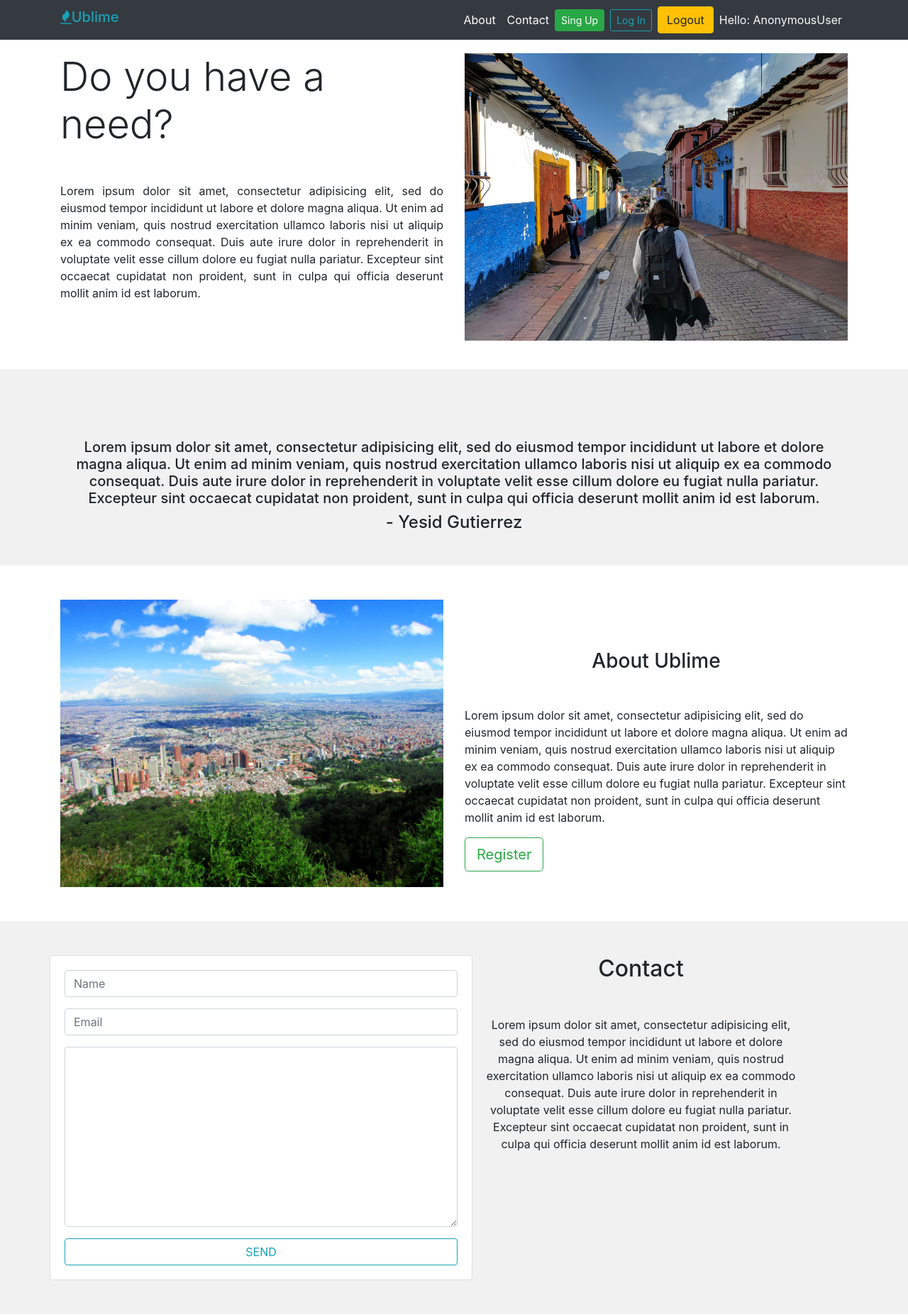
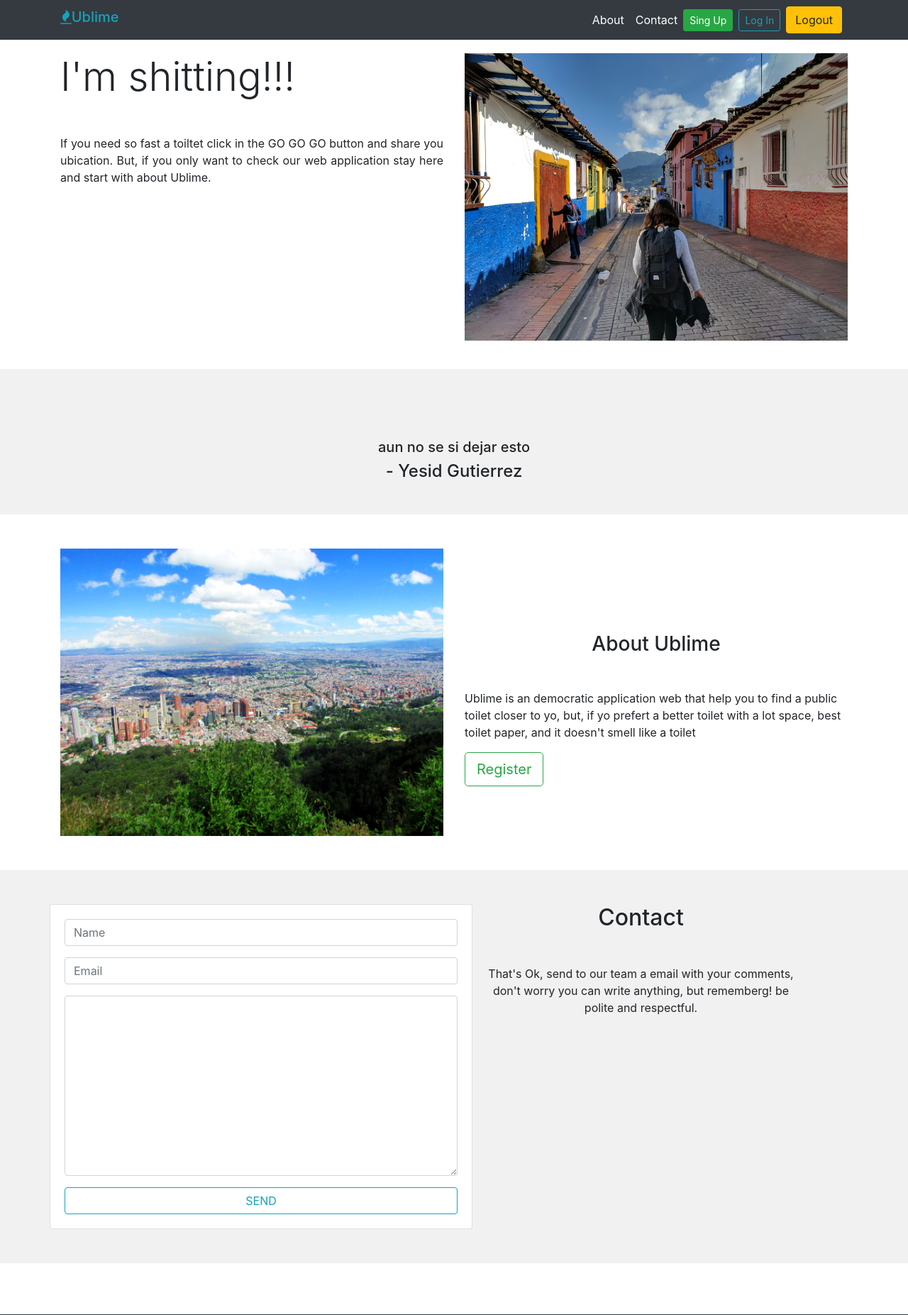
Before and after one commit to SebastianCalle/Ublime, a Django app: page / in a window 1280 px wide. Shown: the top 1853 px of the page at 71% size. Run offline with Django 3.2, Linux system fonts and the light colour scheme; some libraries are stand-ins or nearby versions.

Commit message:
[Fix]: adding text in the home.html, deleting the anonymous user in the navbar.html, changgin settings.py to render 404 error page, changing the models for use foreignkey to user

```diff
--- a/app/templates/app/navbar.html
+++ b/app/templates/app/navbar.html
@@ -22,7 +22,9 @@
        <a href="{% url 'singupProvider' %}" class="btn btn-success btn-sm ml-10 mr-2">Sing Up</a>
        <a href="{% url 'loginPage' %}" class="btn btn-outline-info btn-sm ml-10 mr-2">Log In</a>
        <span><a class='btn btn-warning mr-2'href="{% url 'logoutPage' %}"> Logout </a></span>
-       <span class="text-light mr-2 ">Hello: {{ request.user }}</span>
+        {% if request.user.is_authenticated %}
+             <span class="text-light mr-2 ">Hello: {{ request.user}}</span>
+         {% endif %}
      </div>
    </nav>
  </div>
--- a/app/templates/home.html
+++ b/app/templates/home.html
@@ -7,8 +7,11 @@
       <div class="container mt-5">
         <div class="row">
           <div class="col-med-6 col-lg-6 header-content-left">
-            <h2 class="display-4">Do you have a need?</h2>
-            <p class="text-justify mt-5">Lorem ipsum dolor sit amet, consectetur adipisicing elit, sed do eiusmod tempor incididunt ut labore et dolore magna aliqua. Ut enim ad minim veniam, quis nostrud exercitation ullamco laboris nisi ut aliquip ex ea commodo consequat. Duis aute irure dolor in reprehenderit in voluptate velit esse cillum dolore eu fugiat nulla pariatur. Excepteur sint occaecat cupidatat non proident, sunt in culpa qui officia deserunt mollit anim id est laborum.</p>
+            <h2 class="display-4">I'm shitting!!!</h2>
+            <p class="text-justify mt-5">
+              If you need so fast a toiltet click in the GO GO GO button and share you ubication. But, if you only want
+              to check our web application stay here and start with about Ublime.
+            </p>
           </div>
           <div class="col-md-6 col-lg 6 header-content-right">
           <img src="{% static 'img/header-right.jpg'%}" style="width: 100%;" alt="Candelaria">
@@ -20,7 +23,9 @@
     <!-- testimonial -->
     <section id="testimonial">
       <div class="container mt-5 mb-3">
-        <p class="h5">Lorem ipsum dolor sit amet, consectetur adipisicing elit, sed do eiusmod tempor incididunt ut labore et dolore magna aliqua. Ut enim ad minim veniam, quis nostrud exercitation ullamco laboris nisi ut aliquip ex ea commodo consequat. Duis aute irure dolor in reprehenderit in voluptate velit esse cillum dolore eu fugiat nulla pariatur. Excepteur sint occaecat cupidatat non proident, sunt in culpa qui officia deserunt mollit anim id est laborum.</p>
+        <p class="h5">
+          aun no se si dejar esto
+        </p>
         <h4>- Yesid Gutierrez</h4>
       </div>
     </section>
@@ -34,7 +39,10 @@
           </div>
           <div class="col-md-6 col-lg-6 about-right my-auto">
             <h3 class="text-center mb-5 mt-5">About Ublime</h3>
-            <p>Lorem ipsum dolor sit amet, consectetur adipisicing elit, sed do eiusmod tempor incididunt ut labore et dolore magna aliqua. Ut enim ad minim veniam, quis nostrud exercitation ullamco laboris nisi ut aliquip ex ea commodo consequat. Duis aute irure dolor in reprehenderit in voluptate velit esse cillum dolore eu fugiat nulla pariatur. Excepteur sint occaecat cupidatat non proident, sunt in culpa qui officia deserunt mollit anim id est laborum.</p>
+            <p>
+              Ublime is an democratic application web that help you to find a public toilet closer to yo, but,
+              if yo prefert a better toilet with a lot space, best toilet paper, and it doesn't smell like a toilet
+            </p>
             <a href="#" class="btn btn-outline-success btn-lg about-btn">Register</a>
           </div>
         </div>
@@ -64,7 +72,10 @@
             </form>
             <div class="col-md-5 text-center contact-right">
               <h2>Contact</h2>
-              <p class="mt-5">Lorem ipsum dolor sit amet, consectetur adipisicing elit, sed do eiusmod tempor incididunt ut labore et dolore magna aliqua. Ut enim ad minim veniam, quis nostrud exercitation ullamco laboris nisi ut aliquip ex ea commodo consequat. Duis aute irure dolor in reprehenderit in voluptate velit esse cillum dolore eu fugiat nulla pariatur. Excepteur sint occaecat cupidatat non proident, sunt in culpa qui officia deserunt mollit anim id est laborum.</p>
+              <p class="mt-5">
+                That's Ok, send to our team a email with your comments, don't worry you can write anything, but rememberg!
+                be polite and respectful.
+              </p>
             </div>
           </div>
         </div>
--- a/ublime/settings.py
+++ b/ublime/settings.py
@@ -23,9 +23,9 @@ BASE_TEMPLATES = os.path.join(BASE_DIR, 'templates')
 SECRET_KEY = 'yic)wf*ab_d0n0&#rj*6thke1!sejk$%!j7ag8qnjg&eimk5*#'
 
 # SECURITY WARNING: don't run with debug turned on in production!
-DEBUG = True
+DEBUG = False
 
-ALLOWED_HOSTS = []
+ALLOWED_HOSTS = ["*"]
 
 
 # Application definition
```
Also changed, not shown: app/models.py (+0 -29 lines).
